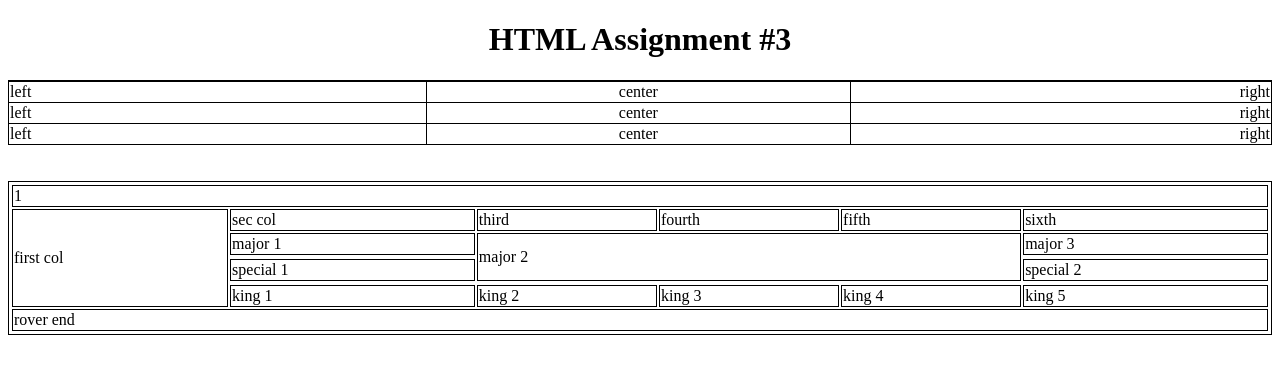
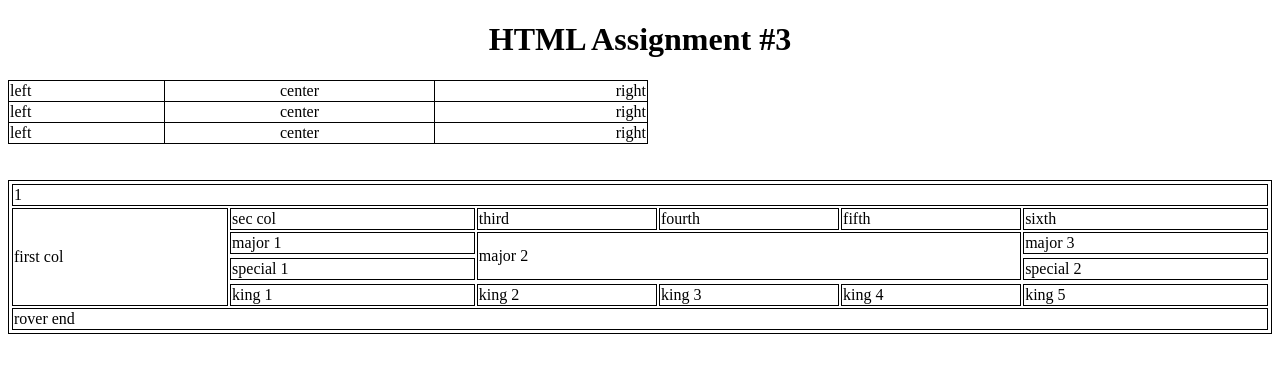
Before and after one commit to acciojob/alignment-PRIYANSHDUBEY, a website: page main.html in a window 1280 px wide. Shown: the top 387 px of the page. Drawn offline with Linux system fonts and the light colour scheme.

Commit message:
created a submission

```diff
--- a/styles.css
+++ b/styles.css
@@ -8,13 +8,14 @@
         }
 
 #table-1{
+	  width: 80vh;
     border: 1px solid black;
     border-collapse: collapse;
     border-top: 2px solid black;
     border-style: double;
 }
 
-#table-1 td{
+#table-1 {
     width: 80vh;
  border: 1px solid black;
  border-style:double;
```
